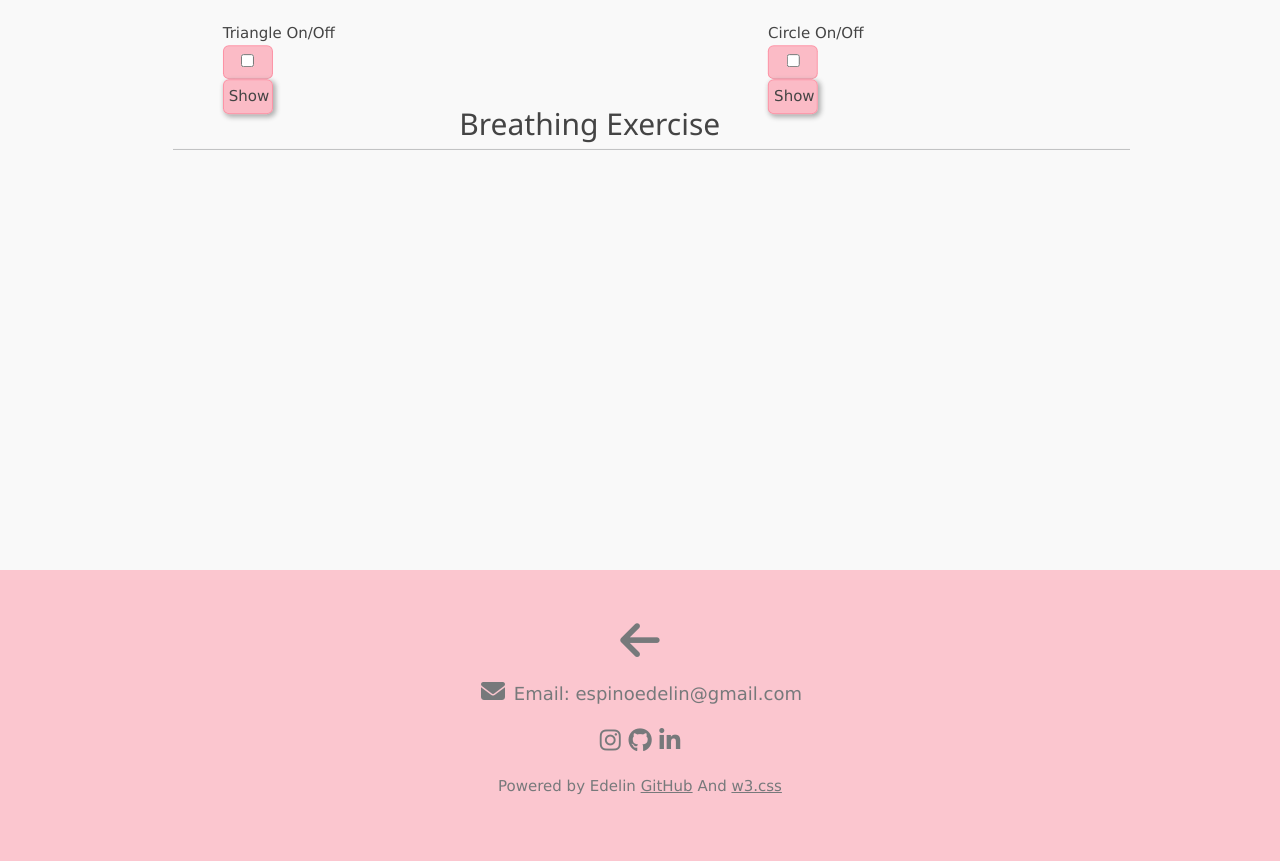
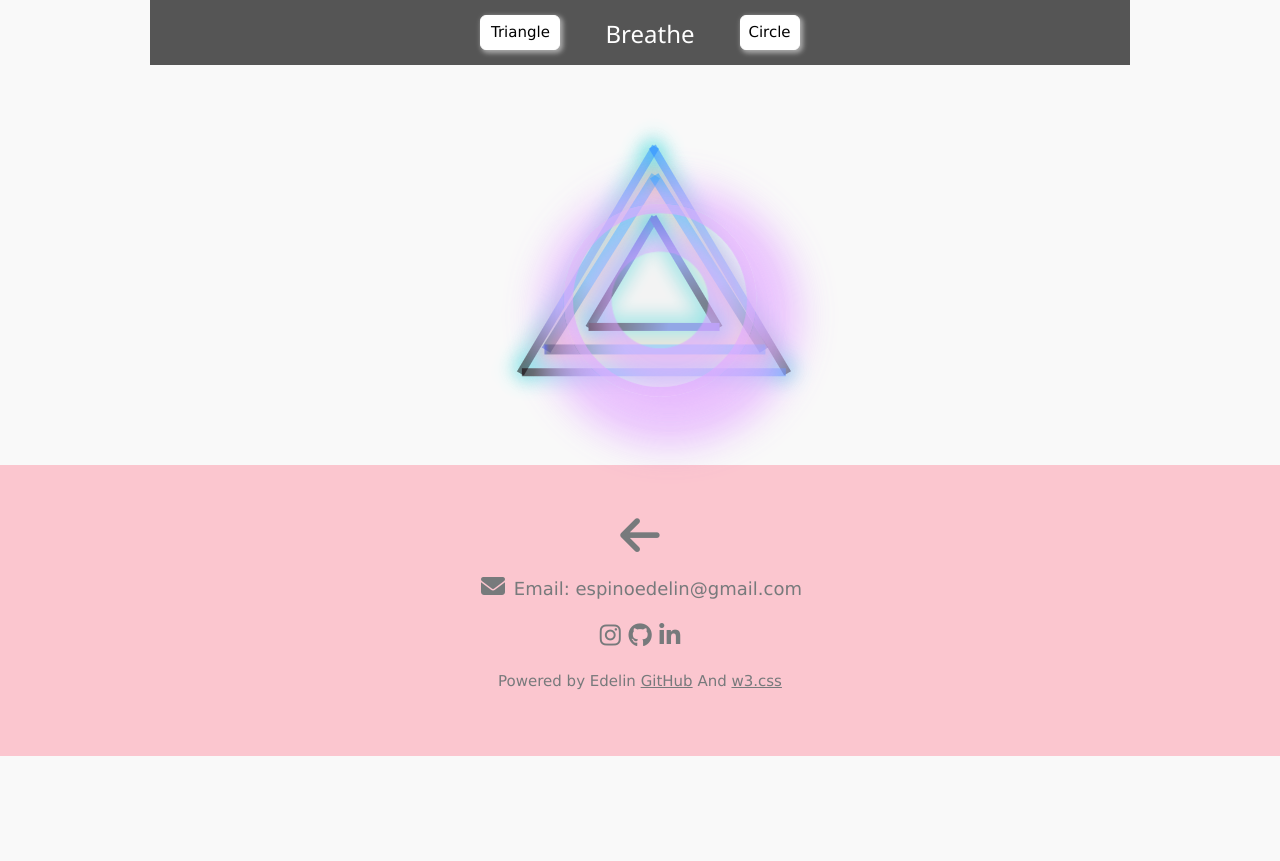
Before and after one commit to Edelin11/EdelinPortfolios, a PHP site: page /Relax/breathe.html in a window 1280 px wide. After the commit the page ends 756 px from the top, so only its background shows below. Run offline with PHP 8.4, Linux system fonts and the light colour scheme; some libraries are stand-ins or nearby versions.

Commit message:
New Breathe version.
Changed the color of the circle.
Changed the buttons. They are more responsive now.

```diff
--- a/Relax/breathe.css
+++ b/Relax/breathe.css
@@ -16,46 +16,68 @@ body{
     position: relative;
     top: 0px;
     margin-bottom: 200px;
+    background-color: rgba(0, 0, 0, 0.658);
 }
-.one{
-    left: 100%;
-    transform: translate(10%, 15%);
-    color: #444;
+.group{
+    display: flex;
+    place-content: center;
 }
-.two{
-    right: 100%;
-    transform: translate(50%, 15%);
-    color: #444;
-}
-.letter{
-    right: 50%;
-    transform: translate(50%, -50%);
-    font-size: 2em;
-    color: #444;
-}
+
 /* The buttons of the figures */
-#init, #init2{
-    border: 1px solid rgba(253, 106, 131, 0.507);
+.forCircle{
+    border: 1px solid white;
     border-radius: 6px;
-    background: rgba(255, 81, 110, 0.363);;
+    background: white;
     font-family: 'Lucida Sans', 'Lucida Sans Regular', 'Lucida Grande', 'Lucida Sans Unicode', Geneva, Verdana, sans-serif;
     padding: 5px;
     text-align: center;
-    width: 50px;
+    width: 60px;
     box-shadow: 2px 2px 5px 1px rgb(175, 175, 175);
+    -webkit-transition-duration: 0.4s; /* Safari */
+    transition-duration: 0.4s;
+}
+.forCircle:hover {
+    background-color: rgba(255, 192, 203, 0.733);
+    border: 1px solid rgba(255, 192, 203, 0.733);
 }
 
-#init:hover, #init2:hover{
+.forCircle:active {
+  background-color: white;
+  box-shadow: 0 5px #666;
+  transform: translateY(4px);
+}
+h3{
+    position: relative;
+    top: 10px;
+    padding-left: 30px;
+    padding-right: 30px;
+}
+.forTriangle{
+
+    border-radius: 6px;
+    border: 1px solid white;
+    background: white;
+    font-family: 'Lucida Sans', 'Lucida Sans Regular', 'Lucida Grande', 'Lucida Sans Unicode', Geneva, Verdana, sans-serif;
+    padding: 5px;
+    box-shadow: 2px 2px 5px 1px rgb(175, 175, 175);
+    text-align: center;
+    width: 80px;
+    -webkit-transition-duration: 0.4s; /* Safari */
+    transition-duration: 0.4s;
+    text-decoration: none;
+    overflow: hidden;
     cursor: pointer;
 }
-#thebox{
-    border-radius: 6px;
-    border: 1px solid rgba(253, 106, 131, 0.507);
-    background: rgba(255, 81, 110, 0.363);;
-    font-family: 'Lucida Sans', 'Lucida Sans Regular', 'Lucida Grande', 'Lucida Sans Unicode', Geneva, Verdana, sans-serif;
-    padding: 5px;
-    text-align: center;
-    width: 50px;
+
+.forTriangle:hover {
+    background-color: rgba(255, 192, 203, 0.733);
+    border: 1px solid rgba(255, 192, 203, 0.733);
+}
+
+.forTriangle:active {
+  background-color: white;
+  box-shadow: 0 5px #666;
+  transform: translateY(4px);
 }
 
 /* The figures */
@@ -63,9 +85,9 @@ body{
     position: absolute;
     max-width: 500px;
     max-height: 500px;
-    top: 200px;
-    left: 95%;
-    transform: translate(-50%, 0%);
+    top: 160px;
+    left: 500px;
+    transform: translate(-50%, 50%);
 }
 .tri1-1, .tri1-2, .tri1-3{
     position: absolute;
@@ -230,33 +252,39 @@ body{
     }
 }
 
-/* Here starts the beach ball  */
+/* Here starts the circle  */
 
 #container2{
     max-width: 600px;
     max-height: 600px;
     position: absolute;
-    top: 270px;
-    right: 100%;
+    top: 250px;
+    left: 460px;
     transform: translate(0%, 0%);
 }
-.shadow{
-    position: absolute;
+
+.circle1{
     width: 100px;
     height: 100px;;
     border-radius: 100px 100px;
-    box-shadow: -5px -8px 18px 20px yellow;
-    animation: rotate 4.1s infinite linear
+    border: 5px solid #e4adffd7;
+    background: space rgba(238, 238, 238, 0.349);
+    opacity: 80%;
+    box-shadow: 5px 8px 18px 18px #e4adffd7;
+    animation: rotate 10s infinite ease-in-out;
 }
-.ball{
-    width: 100px;
-    height: 100px;;
+.circle2{
+    position: relative;
+    top: -75px;
+    left: 25px;
+    width: 50px;
+    height: 50px;;
     border-radius: 100px 100px;
-    background: space linear-gradient(10.9deg,
-    red, yellow 10px, yellow 13px, red 80px );
+    border: 0px solid #e4adffd7;
+    background: space rgba(238, 238, 238, 0.349);
     opacity: 80%;
-    box-shadow: 5px 8px 18px 18px orangered;
-    animation: rotate 7s infinite ease-in-out;
+    box-shadow: 5px 8px 18px 18px #e4adffd7;
+    animation: rotate 10s infinite ease-in-out;
 }
 
 @keyframes rotate{
--- a/Relax/breathe.html
+++ b/Relax/breathe.html
@@ -2,7 +2,7 @@
 <html lang="en">
 <head>
     <meta charset="UTF-8">
-    <meta name="viewport" content="width=device-width, initial-scale=1.0">
+    <meta name="viewport" content="width=device-width, initial-scale=1">
     <meta http-equiv="X-UA-Compatible" content="ie=edge">
     <link href="https://cdn.jsdelivr.net/npm/bootstrap@5.1.1/dist/css/bootstrap.min.css" rel="stylesheet">
     <link rel="stylesheet" href="https://www.w3schools.com/w3css/4/w3.css">
@@ -12,26 +12,38 @@
     <link rel="stylesheet" href="../Relax/breathe.css">
 </head>
 <body>
-  <div class="w3-content container row top">
+
+  <div class="w3-content m container w3-center top">
+  <div class="w3-center container group">
+    <button class="forTriangle m-3" onclick="showTriangle()">Triangle</button>
+
+    <div class="my-2" id="myDIV">
+        <div id="container">
+          <div class="tri1-1"  ></div>
+          <div class="tri1-2"></div>
+          <div class="tri1-3"></div>
+          <div class="tri2-1"></div>
+          <div class="tri2-2"></div>
+          <div class="tri2-3"></div>
+          <div class="tri3-1"></div>
+          <div class="tri3-2"></div>
+          <div class="tri3-3"></div>
+        </div>
+      </div>
+      <h3 style="color:white">Breathe</h3>
+
+    <button class="forCircle m-3" onclick="showCircle()">Circle</button>
+      <div class="my-2" id="myDIV2">
+        <div id="container2">
+          <div class="circle1"></div>
+          <div class="circle2"></div>
+        </div>
+      </div>
+    </div>
+ </div>
 
 
-    <div class="one col-5">
-      <label for="myCheck">Triangle On/Off</label>
-      <div id="thebox"><input type="checkbox" id="myCheck" name="tri" onclick="myFunction()"></div>
-      <div id="init" onclick="triangle()">Show</div>
-      <p id="start"style="display:none"></p>
-      <h5 class="w3-center letter">Breathing Exercise</h5>
-    </div>
 
-    <div class="two col-5">
-      <label for="myCheck">Circle On/Off</label>
-      <div id="thebox"><input type="checkbox" id="myCheck2" name="beach" onclick="myFunction2()"> </div>
-      <div id="init2" onclick="beach()">Show</div>
-      <p id="start2"style="display:none"></p>
-    </div>
-    <hr>
-
-  </div>
    <!-- Footer -->
    <footer class="w3-center w3-padding-48 w3-opacity w3-hover-opacity-off for_footer" id="contact">
     <a href="/EdelinPortfolios/index.html"><i class="fas fa-arrow-left size"></i></a>
@@ -46,6 +58,8 @@
     <p>Powered by Edelin <a href="https://github.com/Edelin11">GitHub</a> And <a href="https://www.w3schools.com/w3css/default.asp" title="W3.CSS" target="_blank" class="w3-hover-text-green">w3.css</a></p>
   </footer>
 
+
+
   <script src="../Relax/breathe.js"></script>
   <script src="https://kit.fontawesome.com/9be300201e.js" crossorigin="anonymous"></script>
 </body>
```
Also changed, not shown: Relax/breathe.js (+15 -79 lines), 1 other file.
